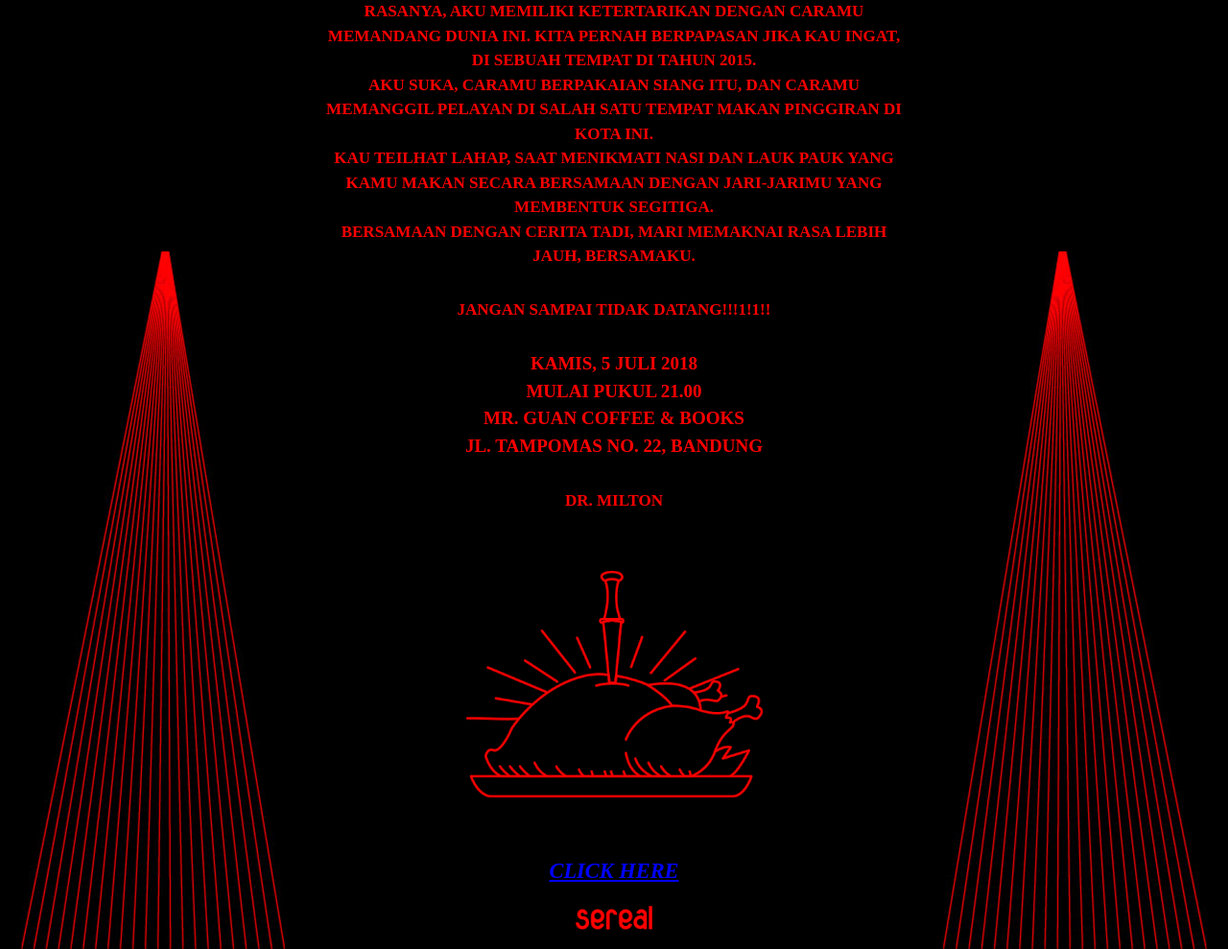
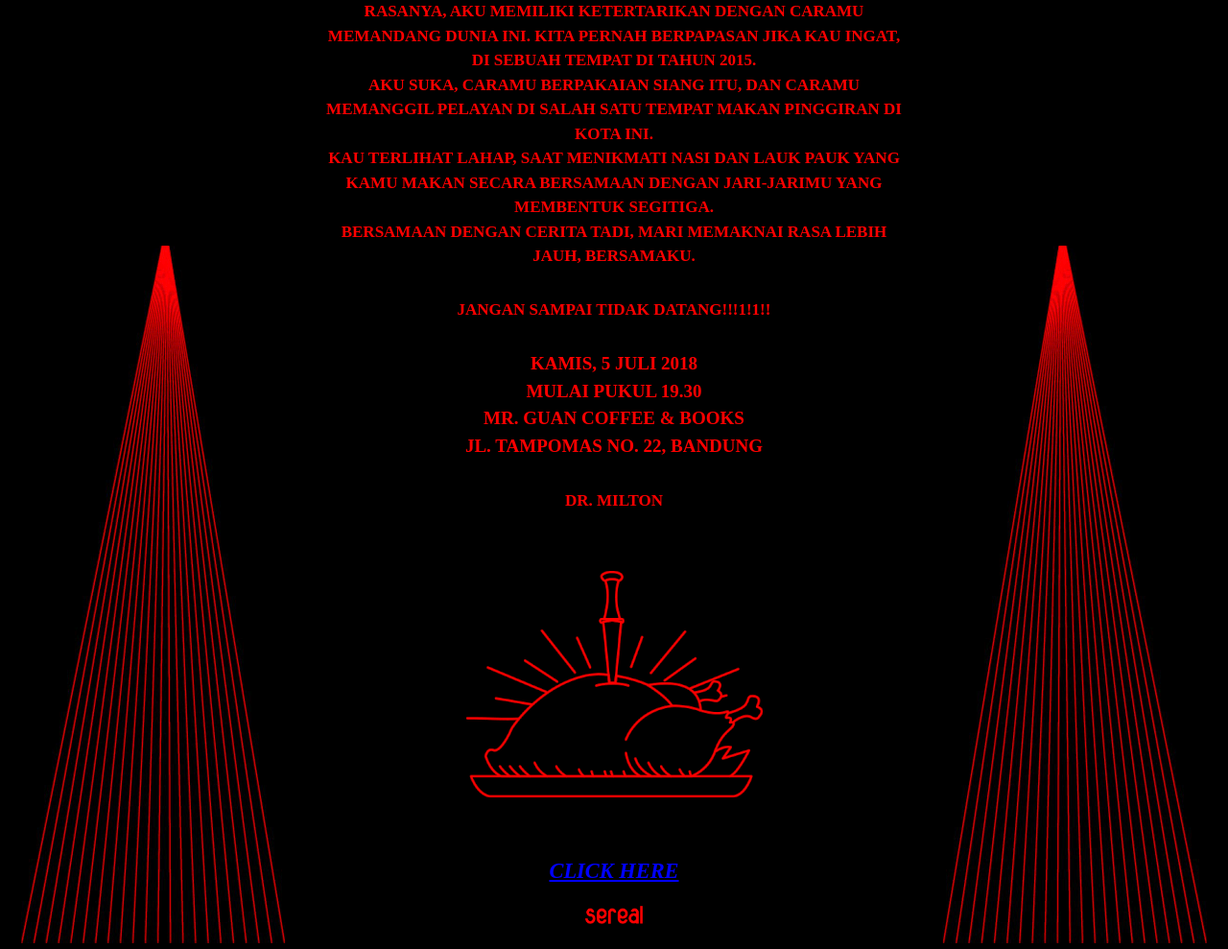
Before and after one commit to Sereal-ID/sembahrasa, a CodeIgniter app: page /sembahrasa-php/index.php/welcome/reception in a window 1280 px wide. Shown: the part 599-1588 px from the top of the page at 96% size. Run offline with CodeIgniter, Linux system fonts and the light colour scheme; data that the repository does not hold is empty.

Commit message:
update views

```diff
--- a/application/views/reception.php
+++ b/application/views/reception.php
@@ -26,13 +26,13 @@
                 <p class="description">
                     Rasanya, Aku memiliki ketertarikan dengan caramu memandang dunia ini. Kita pernah berpapasan jika kau ingat, di sebuah tempat di tahun 2015. <br>
                     Aku suka, caramu berpakaian siang itu, dan caramu memanggil pelayan di salah satu tempat makan pinggiran di kota ini. <br>
-                    Kau teilhat lahap, saat menikmati nasi dan lauk pauk yang kamu makan secara bersamaan dengan Jari-jarimu yang membentuk segitiga. <br>
+                    Kau terlihat lahap, saat menikmati nasi dan lauk pauk yang kamu makan secara bersamaan dengan Jari-jarimu yang membentuk segitiga. <br>
                     Bersamaan dengan cerita tadi, mari memaknai rasa lebih jauh, bersamaku.
                 </p>
                 <p class="description">JANGAN SAMPAI TIDAK DATANG!!!1!1!!</p>
                 <p class="description" style="font-size: 19px;">
                     Kamis, 5 Juli 2018<br>
-                    Mulai pukul 21.00<br>
+                    Mulai pukul 19.30<br>
                     Mr. Guan Coffee & Books<br>
                     Jl. Tampomas No. 22, Bandung
                 </p>
@@ -40,7 +40,7 @@
                 <img src="<?= base_url('assets/img/ayam.gif') ?>" alt="" class="img-fluid mx-auto" style="display: block; margin-top: 60px; margin-bottom: 60px;">
                 <a href="" id="errorClick" class="main-link">CLICK HERE</a>
 
-                <img src="<?= base_url('assets/img/sereal_logo.png') ?>" alt="" class="mx-auto" style="display: block; margin-top: 20px; margin-bottom: 20px; width: 80px;">
+                <img src="<?= base_url('assets/img/sereal_logo.png') ?>" alt="" class="mx-auto" style="display: block; margin-top: 20px; margin-bottom: 20px; width: 60px;">
             </div>
             <div class="col-lg-3 d-none d-lg-block d-xl-block align-self-end">
                 <img src="<?= base_url('assets/img/gif_cahaya_2.gif') ?>" alt="" class="img-fluid mx-auto" style="margin-top: 60px; display: block;">
--- a/application/views/video.php
+++ b/application/views/video.php
@@ -20,7 +20,7 @@
                     </div>
                 </div>
             </div>
-            <img src="<?= base_url('assets/img/sereal_logo.png') ?>" alt="" class="mx-auto" style="display: block; margin-top: 20px;">
+            <img src="<?= base_url('assets/img/sereal_logo.png') ?>" alt="" class="mx-auto" style="display: block; margin-top: 20px; width: 60px;">
         </div>
     </section>
 
--- a/application/views/welcome.php
+++ b/application/views/welcome.php
@@ -31,7 +31,7 @@
                                 <p class="description">
                                     Kalau kamu rasa, kamu telah merasakan segalanya, mungkin ini saatnya kamu memaknai rasa yang kamu sudah rasakan
                                 </p>
-                                <img src="<?= base_url('assets/img/sereal_logo.png') ?>" alt="" class="mx-auto" style="display: block; margin-top: 60px; width: 80px;">
+                                <img src="<?= base_url('assets/img/sereal_logo.png') ?>" alt="" class="mx-auto" style="display: block; margin-top: 80px; width: 60px;">
                             </div>
                             <div class="col-lg-3 align-self-end d-none d-lg-block d-xl-block">
                                 <div class="helper-right">
```
